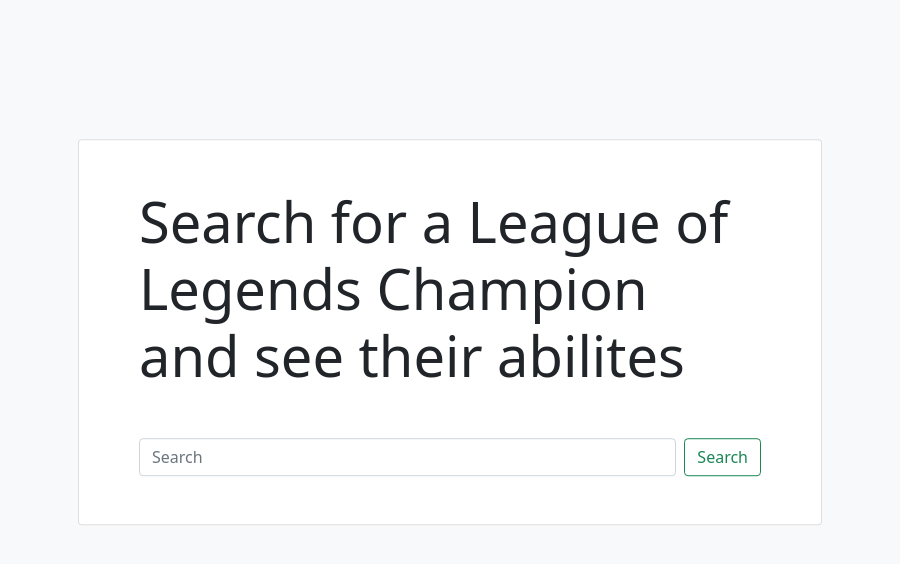
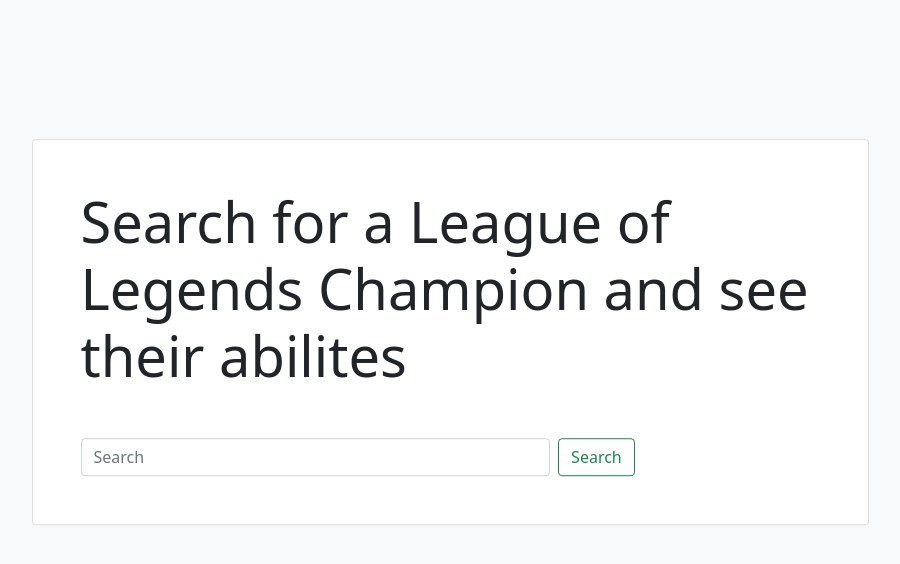
Before and after one commit to JohnnyQuinn/qwer.lol, a Flask app: page / in a window 1280 px wide. Shown: the part 68-632 px from the top of the page, without its empty margins (190-1090 px from the left). Run offline with Flask 2, Linux system fonts and the light colour scheme.

Commit message:
Removed unnecessary div.row and div.cols from homepage.html and updated size of searchbar

```diff
--- a/app/static/styles.css
+++ b/app/static/styles.css
@@ -1,10 +1,10 @@
-
-
 video {
     width:100%;
 }
 
+/* Add border radius to carousel item once JS is implemented for ability tooltips  */
+
 .carousel-item {
-    border-radius: 50%;
-    overflow: hiddenl;
+    /* border-radius: 50%;
+    overflow: hidden; */
 }
--- a/app/templates/homepage.html
+++ b/app/templates/homepage.html
@@ -5,15 +5,12 @@
 {% include 'navbar_blank.html' %}
 
 <div class="container position-absolute top-50 start-50 translate-middle">
-    <div class="row mx-auto">
-        <div class="col-2"></div>
-        <div class="card col-8">
+    <div class="card mx-auto w-75">
             <div class="card-body p-5">
                 <h1 class="card-title mb-5 display-4">Search for a League of Legends Champion and see their abilites</h1>
                 {% include 'search.html' %}
             </div>
         </div>
-        <div class="col-2"></div>
     </div>
 </div>
 {% endblock %}
--- a/app/templates/search.html
+++ b/app/templates/search.html
@@ -1,4 +1,4 @@
-<form class="d-flex" action="/search" method="GET">
+<form class="d-flex w-75" action="/search" method="GET">
     <input class="form-control me-2" type="search" placeholder="Search" aria-label="Search" name="champ_query" list='champ_list' autocomplete='off'>
     <datalist id='champ_list'>
         <option value="Ahri">
```
